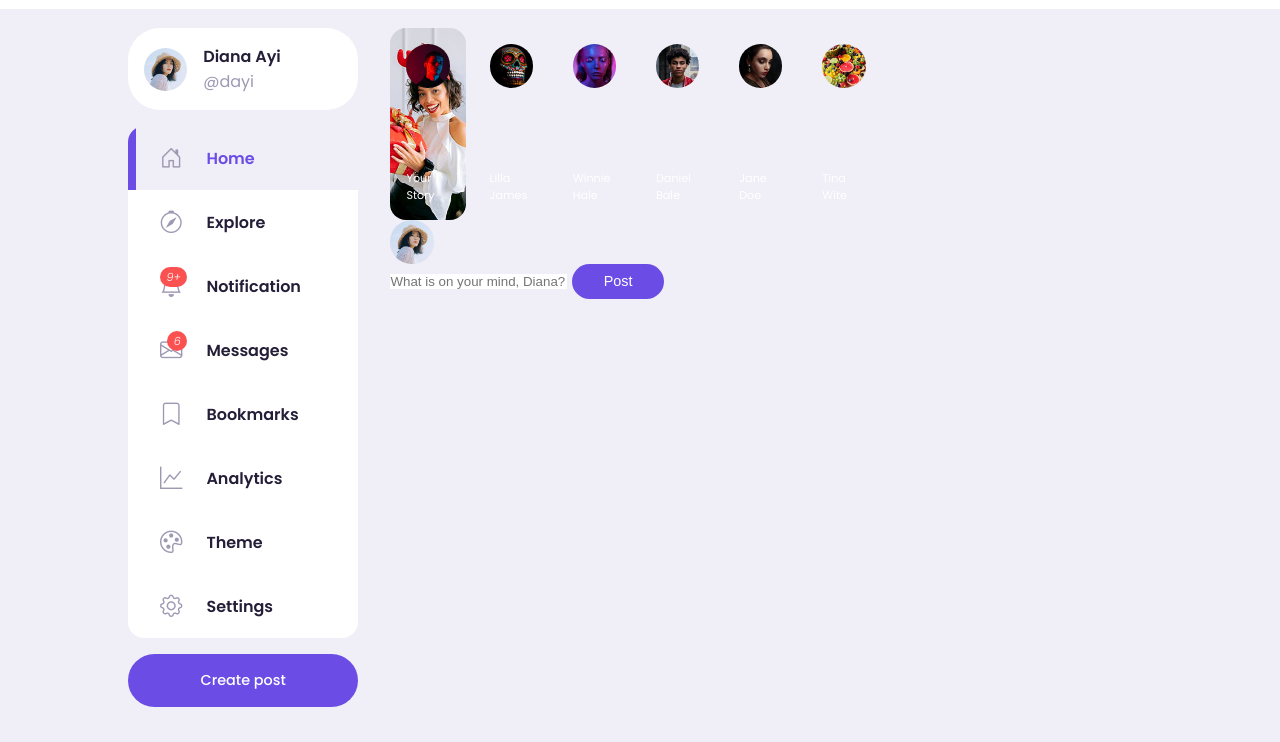
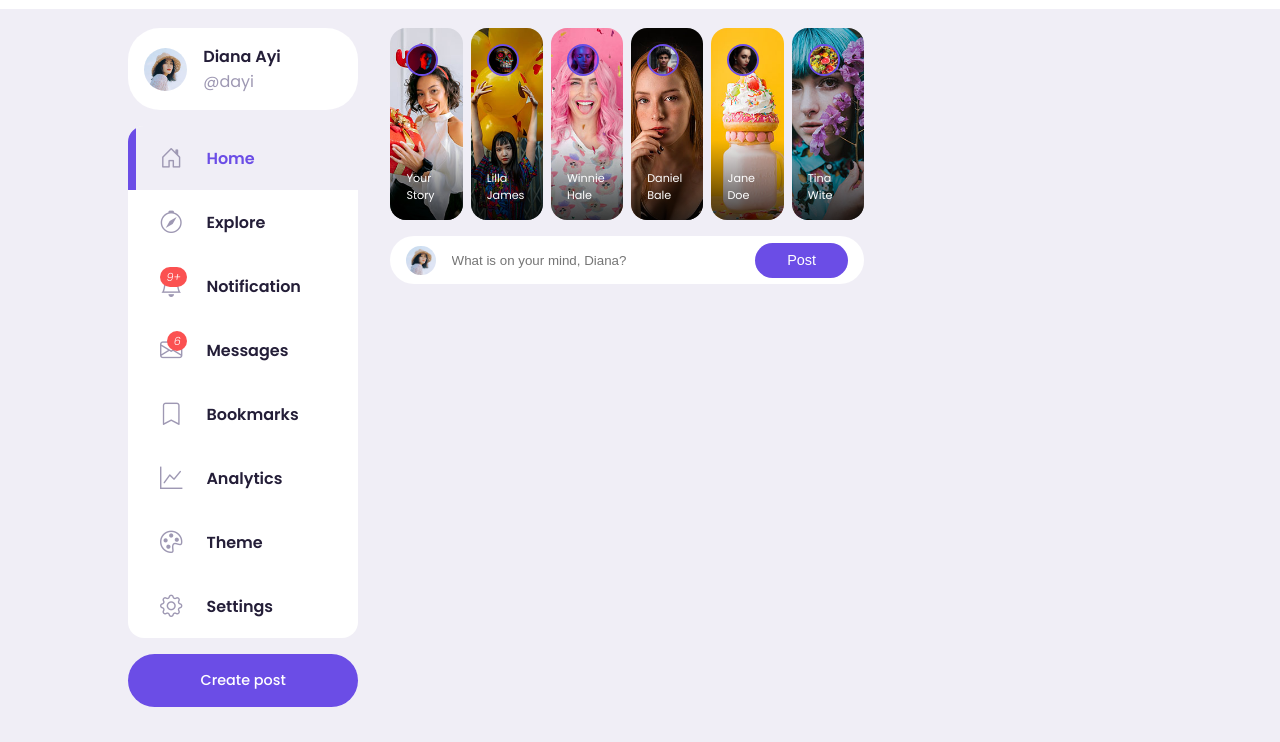
Before and after one commit to akiladana/Responsive-Social-Media-Website-with--Theme-Customization, a plain HTML site: page index.html in a window 1280 px wide. Shown: the part 58-800 px from the top of the page. Drawn offline with nearby package versions, Linux system fonts and the light colour scheme.

Commit message:
stories and Create Post Styles

```diff
--- a/style.css
+++ b/style.css
@@ -293,6 +293,67 @@ main .container .left .profile{
     overflow: hidden;
 }
 
+.middle .stories .story::before{
+    content: "";
+    display: block;
+    width: 100%;
+    height: 5rem;
+    background: linear-gradient(transparent, rgba(0, 0, 0, 0.75));
+    position: absolute;
+    bottom: 0;
+}
+
+.middle .stories .story .name{
+    z-index: 2;
+}
 .middle .stories .story:nth-child(1){
     background: url('images/story-1.jpg') no-repeat center center/cover;
 }
+
+.middle .stories .story:nth-child(2){
+    background: url('images/story-2.jpg') no-repeat center center/cover;
+}
+
+.middle .stories .story:nth-child(3){
+    background: url('images/story-3.jpg') no-repeat center center/cover;
+}
+
+.middle .stories .story:nth-child(4){
+    background: url('images/story-4.jpg') no-repeat center center/cover;
+}
+
+.middle .stories .story:nth-child(5){
+    background: url('images/story-5.jpg') no-repeat center center/cover;
+}
+
+.middle .stories .story:nth-child(6){
+    background: url('images/story-6.jpg') no-repeat center center/cover;
+}
+
+.middle .story .profile-picture{
+    width: 2rem;
+    height: 2rem;
+    align-self: start;
+    border: 2px solid var(--color-primary);
+}
+
+/* -----------------CREATE POST----------------------- */
+.middle .create-post{
+    width: 100%;
+    display: flex;
+    align-items: center;
+    justify-content: space-between;
+    margin-top: 1rem;
+    background: var(--color-white);
+    padding: 0.4rem var(--card-padding);
+    border-radius: var(--border-radius);
+}
+
+.middle .create-post input[type='text']{
+    justify-self: start;
+    width: 100%;
+    padding-left: 1rem;
+    background: transparent;
+    color: var(--color-dark);
+    margin-right: 1rem;
+}
```
